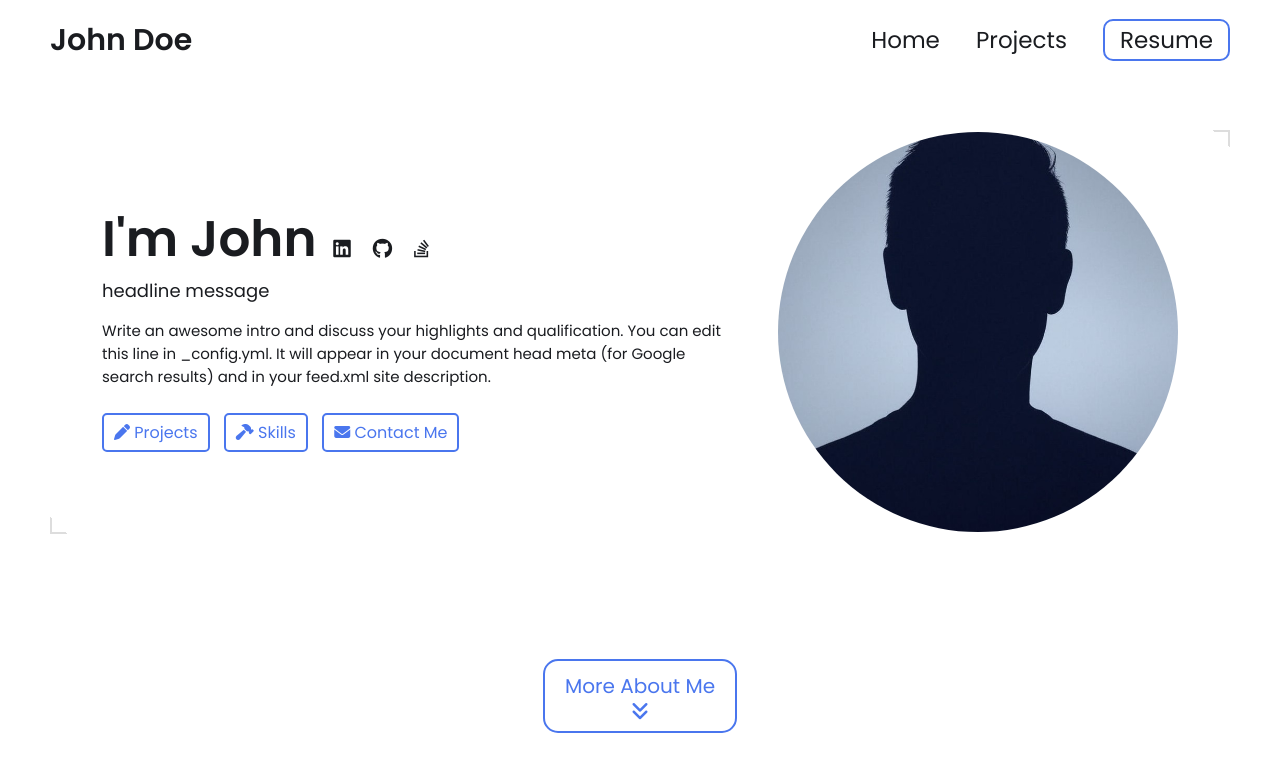
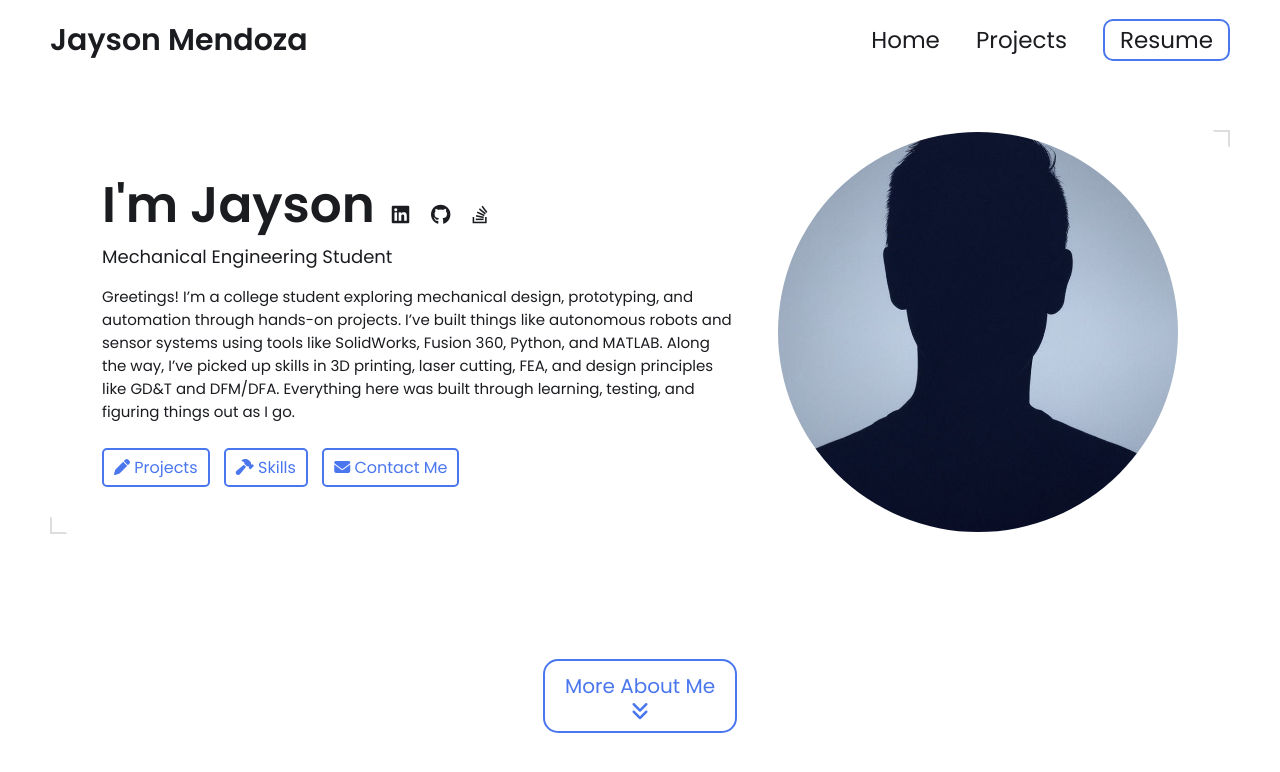
Before and after one commit to jaysonmendoza/jaysonmendoza.github.io, a Jekyll site: the page built from index.html, in a window 1280 px wide and 900 px high. Shown: the top 772 px of the window. Built offline with Jekyll 4.4.1, drawn with Linux system fonts in a browser that asks for light colours.

Commit message:
Update _config.yml

```diff
--- a/_config.yml
+++ b/_config.yml
@@ -7,17 +7,18 @@
 
 # Main Page Setup
 
-title: John Doe's Portfolio # This is what shows up in the tab of the browser
+title: Jayson Mendoza's Portfolio # This is what shows up in the tab of the browser
 
 
 
 # Hero Section
-name: John Doe
-headline: headline message
+name: Jayson Mendoza
+headline: Mechanical Engineering Student
 description: >- # dont remove this line. this will ignore all new lines until the next section
-  Write an awesome intro and discuss your highlights and qualification. You can edit this
-  line in _config.yml. It will appear in your document head meta (for
-  Google search results) and in your feed.xml site description.
+  Greetings! I’m a college student exploring mechanical design, prototyping, and automation through hands-on projects.
+  I’ve built things like autonomous robots and sensor systems using tools like SolidWorks, Fusion 360, Python, and MATLAB.
+  Along the way, I’ve picked up skills in 3D printing, laser cutting, FEA, and design principles like GD&T and DFM/DFA.
+  Everything here was built through learning, testing, and figuring things out as I go.
 
 # Place your profile image in /assets/images/profile-image/folder and edit the file name
 profile_image: ./assets/images/profile-image/avatar.jpeg
```
